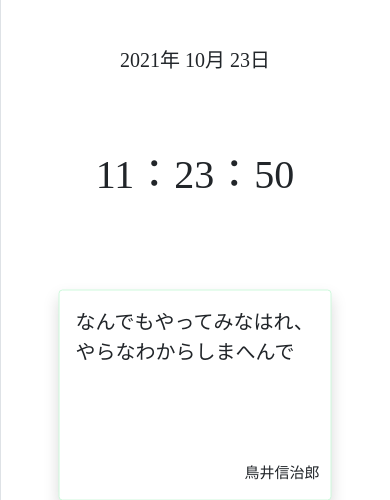
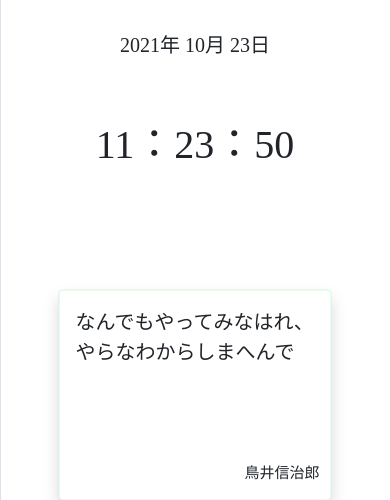
Before and after one commit to TakayukiYoshimitsu/MEIGEN, a Python web app: template src/templates/home.html in a window 390 px wide. Shown: the part 55-555 px from the top of the page. Run offline with Jinja, Linux system fonts and the light colour scheme; the template is opened without the code that fills it, so the values that code supplies are empty; some libraries are stand-ins or nearby versions.

Commit message:
HOME画面の修正

```diff
--- a/src/static/css/home.css
+++ b/src/static/css/home.css
@@ -4,8 +4,9 @@
     .date{
         /* 文字 */
         position: absolute ;    /* 文字位置（基準） */
-        top: 100px;    /* 文字位置（上からの高さ） */
-        width: 100%;    /* 横幅の設定 */
+        top: 150px;    /* 文字位置（上からの高さ） */
+        left: 50%;    /* Box位置（中央） */
+        transform: translateY(-50%) translateX(-50%);    /* Box位置（中央） */
         text-align:center;    /* 文字位置（中央） */
         font-size: 65px;    /* 文字サイズ */
         font-family: "游明朝 Demibold" ;   /* 文字フォント；游明朝 Demibold */
@@ -16,8 +17,9 @@
     .time{
         /* 文字 */
         position: absolute ;    /* 文字位置（基準） */
-        top: 200px;    /* 文字位置（上からの高さ） */
-        width: 100%;    /* 横幅の設定 */
+        top: 325px;    /* 文字位置（上からの高さ） */
+        left: 50%;    /* Box位置（中央） */
+        transform: translateY(-50%) translateX(-50%);    /* Box位置（中央） */
         text-align:center;    /* 文字位置（中央） */
         font-size: 150px;    /* 文字サイズ */
         font-family: "游明朝 Demibold" ;   /* 文字フォント；游明朝 Demibold */
@@ -60,8 +62,9 @@
     .date{
         /* 文字 */
         position: absolute ;    /* 文字位置（基準） */
-        top: 100px;    /* 文字位置（上からの高さ） */
-        width: 100%;    /* 横幅の設定 */
+        top: 150px;    /* 文字位置（上からの高さ） */
+        left: 50%;    /* Box位置（中央） */
+        transform: translateY(-50%) translateX(-50%);    /* Box位置（中央） */
         text-align:center;    /* 文字位置（中央） */
         font-size: 45px;    /* 文字サイズ */
         font-family: "游明朝 Demibold" ;   /* 文字フォント；游明朝 Demibold */
@@ -72,8 +75,9 @@
     .time{
         /* 文字 */
         position: absolute ;    /* 文字位置（基準） */
-        top: 200px;    /* 文字位置（上からの高さ） */
-        width: 100%;    /* 横幅の設定 */
+        top: 275px;    /* 文字位置（上からの高さ） */
+        left: 50%;    /* Box位置（中央） */
+        transform: translateY(-50%) translateX(-50%);    /* Box位置（中央） */
         text-align:center;    /* 文字位置（中央） */
         font-size: 100px;    /* 文字サイズ */
         font-family: "游明朝 Demibold" ;   /* 文字フォント；游明朝 Demibold */
@@ -115,8 +119,9 @@
     .date{
         /* 文字 */
         position: absolute ;    /* 文字位置（基準） */
-        top: 100px;    /* 文字位置（上からの高さ） */
-        width: 100%;    /* 横幅の設定 */
+        top: 150px;    /* 文字位置（上からの高さ） */
+        left: 50%;    /* Box位置（中央） */
+        transform: translateY(-50%) translateX(-50%);    /* Box位置（中央） */
         text-align:center;    /* 文字位置（中央） */
         font-size: 30px;    /* 文字サイズ */
         font-family: "游明朝 Demibold" ;   /* 文字フォント；游明朝 Demibold */
@@ -127,8 +132,9 @@
     .time{
         /* 文字 */
         position: absolute ;    /* 文字位置（基準） */
-        top: 200px;    /* 文字位置（上からの高さ） */
-        width: 100%;    /* 横幅の設定 */
+        top: 250px;    /* 文字位置（上からの高さ） */
+        left: 50%;    /* Box位置（中央） */
+        transform: translateY(-50%) translateX(-50%);    /* Box位置（中央） */
         text-align:center;    /* 文字位置（中央） */
         font-size: 60px;    /* 文字サイズ */
         font-family: "游明朝 Demibold" ;   /* 文字フォント；游明朝 Demibold */
@@ -226,7 +232,8 @@
         /* 文字 */
         position: absolute ;    /* 文字位置（基準） */
         top: 100px;    /* 文字位置（上からの高さ） */
-        width: 100%;    /* 横幅の設定 */
+        left: 50%;    /* Box位置（中央） */
+        transform: translateY(-50%) translateX(-50%);    /* Box位置（中央） */
         text-align:center;    /* 文字位置（中央） */
         font-size: 20px;    /* 文字サイズ */
         font-family: "游明朝 Demibold" ;   /* 文字フォント；游明朝 Demibold */
@@ -238,7 +245,8 @@
         /* 文字 */
         position: absolute ;    /* 文字位置（基準） */
         top: 200px;    /* 文字位置（上からの高さ） */
-        width: 100%;    /* 横幅の設定 */
+        left: 50%;    /* Box位置（中央） */
+        transform: translateY(-50%) translateX(-50%);    /* Box位置（中央） */
         text-align:center;    /* 文字位置（中央） */
         font-size: 40px;    /* 文字サイズ */
         font-family: "游明朝 Demibold" ;   /* 文字フォント；游明朝 Demibold */
```
